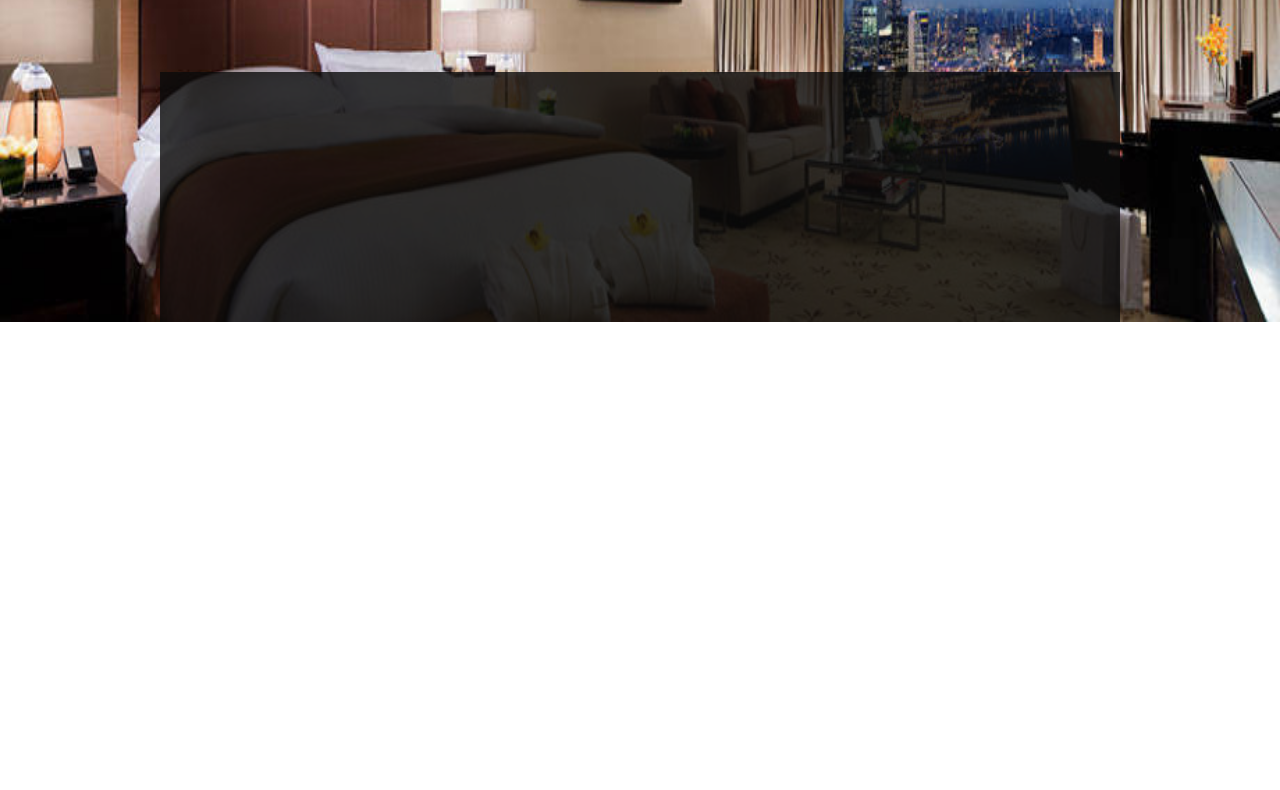
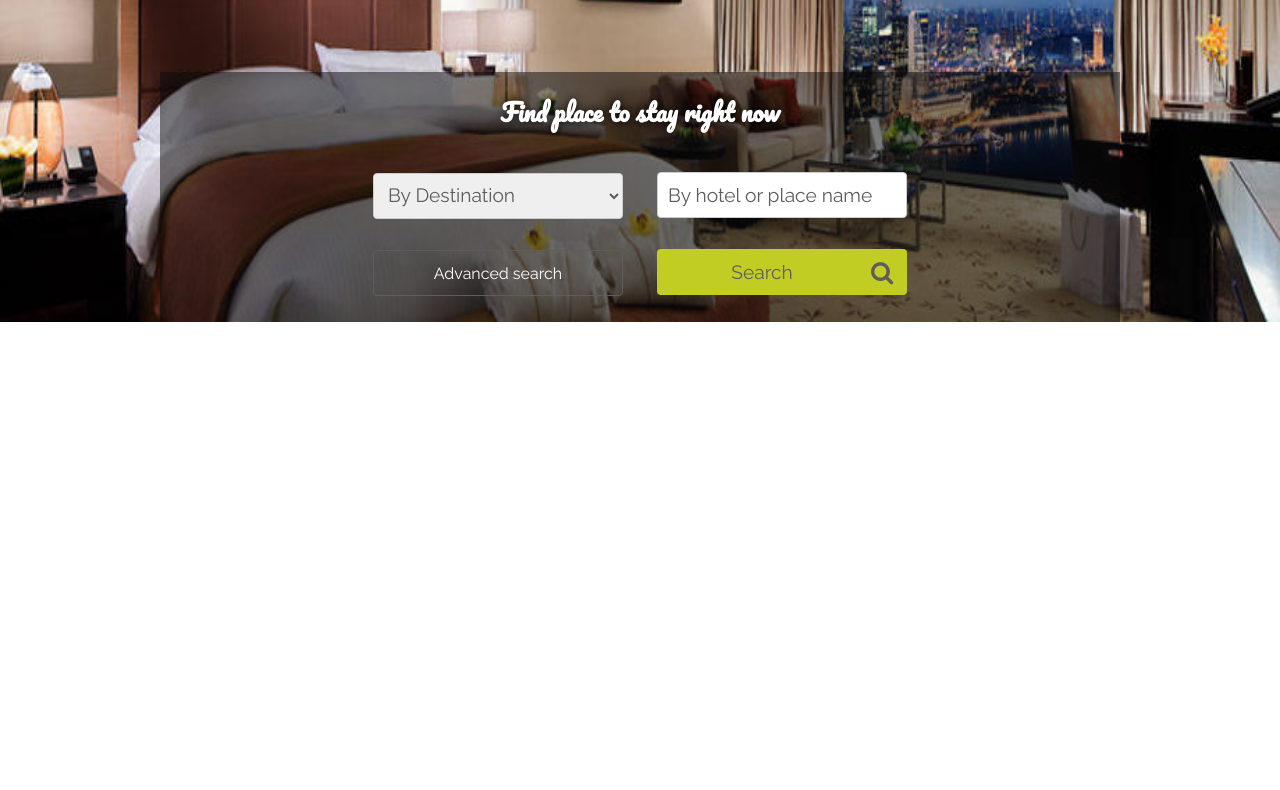
Before and after one commit to Nikola112/i-vacation, a plain HTML site: page index.html in a window 1280 px wide. Shown: the part 428-1218 px from the top of the page. Drawn offline with Linux system fonts and the light colour scheme.

Commit message:
Heaader in main finished

```diff
--- a/css/style.css
+++ b/css/style.css
@@ -22,17 +22,25 @@ a
 	text-decoration: none;
 }
 
-input
+input, select
 {
 	outline: none;
 	border: 1px solid #cccccc;
 	border-radius: 4px;
-	transition: 0.3s;
+	transition: box-shadow 0.3s, border 0.3s;
 	box-sizing: border-box;
+	color: #605c5b;
+
 	font-family: "Raleway", sans-serif;
 }
 
-input:focus
+input::placeholder
+{
+	color: #605c5b;
+	opacity: 1;
+}
+
+input:focus, select:focus
 {
 	border: 1px solid #c1cd23;
 	box-shadow: 0px 0px 16px #c1cd23;
@@ -229,7 +237,7 @@ input:focus
 	height: 650px;
 	background-image: url("../img/slideshow1.jpg");
 	background-size: 100% 650px;
-	animation: slideshow 20s linear 0s infinite normal;
+	animation: slideshow 20s linear 0s infinite normal; /* TODO: Change back to 20s */
 	transition: background 1s;
 }
 
@@ -280,6 +288,7 @@ input:focus
 	color: #fff;
 	text-align: center;
 	font-size: 2em;
+	text-shadow: 0px 0px 10px #000;
 }
 
 #find-form
@@ -289,5 +298,97 @@ input:focus
 	left: 0px;
 	width: 100%;
 	height: 250px;
-	background-color:rgba(10, 10, 10, 0.8);
+	background-color:rgba(10, 10, 10, 0.5);
 }
+
+#find-form form
+{
+	text-align: center;
+}
+
+#find-form h2
+{
+	font-family: 'Pacifico', cursive;
+	text-align: center;
+	line-height: 80px;
+	color: #fff;
+	text-shadow: 0px 0px 10px #000;
+}
+
+#destination, #find-form input
+{
+	box-sizing: border-box;
+	padding: 10px;
+	width: 250px;
+	height: 46px;
+	font-size: 1.2em;
+	margin: 20px 15px 30px 15px;
+}
+
+#find-form input[type="submit"]
+{
+	margin: 0px;
+	padding-right: 50px;
+	background: #c1cd23;
+	cursor: pointer;
+	border: none;
+	transition: background 0.3s, color 0.3s;
+}
+
+#find-form input[type="submit"]:hover
+{
+	background: #a2ac20;
+	color: #fff;
+}
+
+#find-form a
+{
+	display: inline-block;
+	height: 46px;
+	width: 250px;
+	text-align: center;
+	color: white;
+	box-sizing: border-box;
+	border: 1px solid #605c5b;
+	line-height: 46px;
+	margin: 0px 30px 0px 0px;
+	transition: background 0.3s;
+	border-radius: 4px;
+}
+
+#find-form a:hover
+{
+	text-decoration: underline;
+	background: rgba(0, 128, 255, 0.5);
+}
+
+#search-with-icon
+{
+	display: inline-block;
+	position: relative;
+}
+
+#search-with-icon label
+{
+	position: absolute;
+	top: 0px;
+	right: 0px;
+	font-size: 24px;
+	width: 50px;
+	height: 100%;
+	color: #605c5b;
+	cursor: pointer;
+	text-align: center;
+	transition: background 0.3s;
+}
+
+#search-with-icon span
+{
+	line-height: 46px;
+	transition: color 0.3s;
+}
+
+#find-form input[type="submit"]:hover + label
+{
+	color: #fff;
+}
--- a/index.html
+++ b/index.html
@@ -1,3 +1,4 @@
+<!DOCTYPE html>
 <html>
 	<heade>
 		<meta charset="utf-8" />
@@ -48,7 +49,27 @@
 						<h1>Find best place for vacation</h1>
 					</header>
 					<div id="find-form">
-
+						<h2>Find place to stay right now</h2>
+						<form action="find-fast.php" method="post">
+							<div>
+								<select name="destination" id="destination">
+									<option value="by-destination" selected="selected">By Destination</option>
+									<option value="montenegro">Montenegro</option>
+									<option value="croatia">Croatia</option>
+									<option value="greece">Greece</option>
+									<option value="spain">Spain</option>
+									<option value="italy">Italy</option>
+								</select>
+								<input type="text" name="by-hotel" id="hotel-name" placeholder="By hotel or place name" />
+							</div>
+							<div>
+								<a href="content/findplace.html">Advanced search</a>
+								<div id="search-with-icon">
+									<input type="submit" value="Search" id="search-button" />
+									<label for="search-button"><span class="fa fa-search" aria-hidden="true"></span></label>
+								</div>
+							</div>
+						</form>
 					</div>
 				</div>
 			</div>
```
